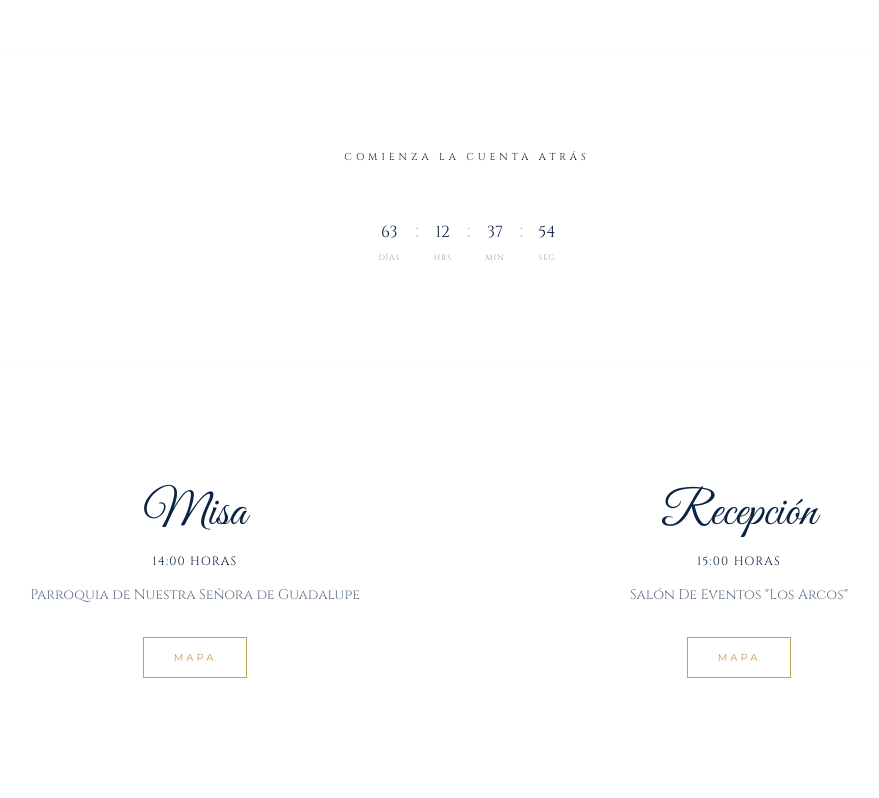
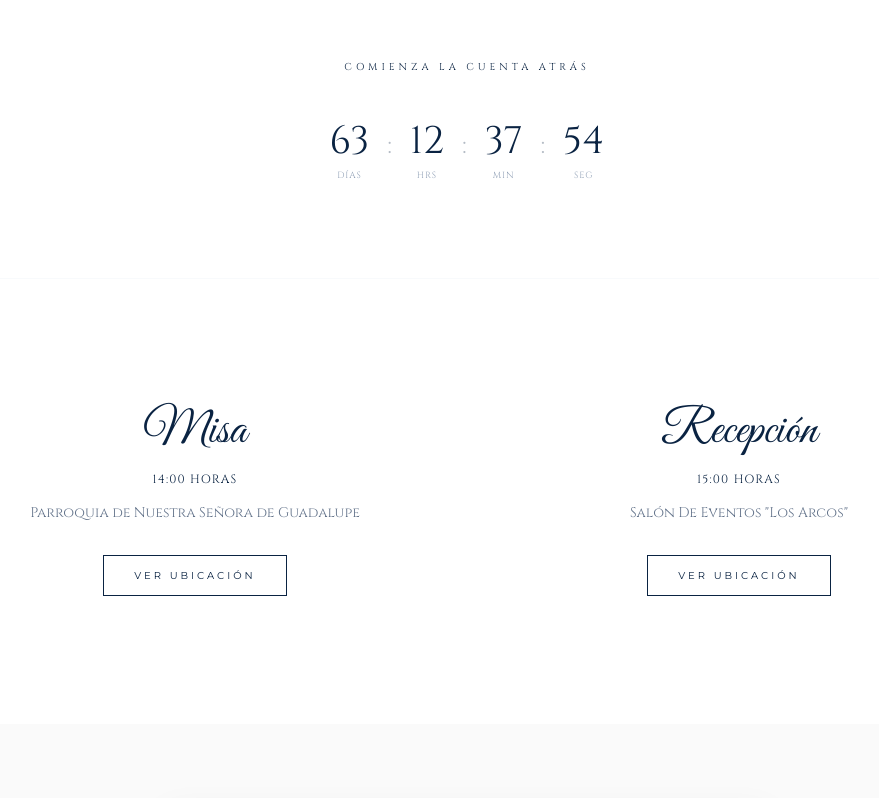
Before and after one commit to regina15033/-Oscar-Y-Fany-, a plain HTML site: page index.html in a window 1280 px wide. Shown: the part 2212-3010 px from the top of the page, without its empty margins (173-1052 px from the left). Drawn offline with nearby package versions, Linux system fonts and the light colour scheme.

Commit message:
Update index.html

```diff
--- a/index.html
+++ b/index.html
@@ -86,7 +86,7 @@
             width: 100%;
             max-width: 320px;
             padding: 20px 0;
-            background: transparent; /* Sin fondo como se solicitó */
+            background: transparent;
         }
 
         .player-label {
@@ -155,14 +155,31 @@
             box-shadow: 0 30px 60px rgba(0,0,0,0.3);
         }
 
+        /* Ajuste: Foto 1 reducida un 20% en altura (de 450px a 360px) */
         .image-short-frame {
             width: 100%;
             max-width: 600px;
-            height: 450px;
+            height: 360px;
             object-fit: cover;
             border: 12px solid white;
             box-shadow: 0 15px 35px rgba(0,0,0,0.1);
             margin: 0 auto;
+        }
+
+        /* Botón Ajustado a Azul Navy */
+        .btn-navy {
+            background: transparent;
+            border: 1px solid var(--navy-blue);
+            color: var(--navy-blue);
+            padding: 12px 30px;
+            font-size: 10px;
+            letter-spacing: 3px;
+            text-transform: uppercase;
+            transition: all 0.4s ease;
+        }
+        .btn-navy:hover {
+            background-color: var(--navy-blue);
+            color: white;
         }
 
         .btn-gold {
@@ -218,12 +235,22 @@
             font-weight: bold;
         }
 
+        /* Ajuste: Cuenta regresiva un 20% más grande */
         #countdown {
             display: flex;
             flex-direction: row;
             justify-content: center;
             align-items: baseline;
-            gap: 15px;
+            gap: 18px; /* Gap aumentado ligeramente */
+        }
+
+        #countdown .countdown-item span {
+            font-size: 2.4rem; /* Antes era por defecto (aprox 2rem), aumentado 20% */
+            line-height: 1;
+        }
+
+        #countdown p {
+            font-size: 9px; /* Aumentado proporcionalmente */
         }
     </style>
 </head>
@@ -246,7 +273,6 @@
             </div>
 
             <div class="reveal delay-2">
-                <!-- Frase restaurada -->
                 <p class="font-script text-xl md:text-2xl text-gold-subtle mb-10 opacity-80 px-4 max-w-md">
                     Nos encantaría celebrar este día tan especial junto a ti.
                 </p>
@@ -267,20 +293,15 @@
                     </div>
 
                     <div class="player-controls">
-                        <!-- Pista Anterior -->
                         <svg class="w-5 h-5 cursor-pointer opacity-70 hover:opacity-100" fill="currentColor" viewBox="0 0 24 24"><path d="M6 6h2v12H6zm3.5 6l8.5 6V6z"/></svg>
-                        <!-- Retroceder -->
                         <svg class="w-5 h-5 cursor-pointer opacity-70 hover:opacity-100" fill="currentColor" viewBox="0 0 24 24"><path d="M11 18V6l-8.5 6 8.5 6zm.5-6l8.5 6V6l-8.5 6z"/></svg>
 
-                        <!-- Play/Pause -->
                         <div class="play-main-circle" onclick="toggleMusic()">
                             <svg id="play-icon" class="w-7 h-7 ml-1" fill="currentColor" viewBox="0 0 24 24"><path d="M8 5v14l11-7z"/></svg>
                             <svg id="pause-icon" class="w-7 h-7 hidden" fill="currentColor" viewBox="0 0 24 24"><path d="M6 19h4V5H6v14zm8-14v14h4V5h-4z"/></svg>
                         </div>
 
-                        <!-- Avanzar -->
                         <svg class="w-5 h-5 cursor-pointer opacity-70 hover:opacity-100" fill="currentColor" viewBox="0 0 24 24"><path d="M4 18l8.5-6L4 6v12zm9-12v12l8.5-6L13 6z"/></svg>
-                        <!-- Siguiente Pista -->
                         <svg class="w-5 h-5 cursor-pointer opacity-70 hover:opacity-100" fill="currentColor" viewBox="0 0 24 24"><path d="M6 18l8.5-6L6 6v12zM16 6v12h2V6h-2z"/></svg>
                     </div>
                 </div>
@@ -332,7 +353,7 @@
         </div>
     </section>
 
-    <!-- FOTO 1 -->
+    <!-- FOTO 1: Reducida un 20% en altura -->
     <section class="py-20 px-6 bg-soft-white text-center">
         <div class="max-w-5xl mx-auto">
             <img src="https://raw.githubusercontent.com/regina15033/Nuestra-Boda-Oscar-Y-Fany-/main/WhatsApp%20Image%202026-05-01%20at%205.21.33%20PM.jpeg"
@@ -352,29 +373,29 @@
         </div>
     </section>
 
-    <!-- CUENTA REGRESIVA -->
+    <!-- CUENTA REGRESIVA: Aumentada un 20% -->
     <section class="py-24 px-6 bg-white text-center border-y border-slate-50">
         <div class="max-w-4xl mx-auto reveal">
             <h3 class="font-serif-elegant text-[10px] tracking-[0.4em] text-gold-subtle mb-12 uppercase">Comienza la cuenta atrás</h3>
             <div id="countdown" class="font-serif-elegant text-navy-blue">
                 <div class="countdown-item flex flex-col items-center">
                     <span id="days">00</span>
-                    <p class="text-[8px] uppercase tracking-widest mt-2 text-slate-400">Días</p>
+                    <p class="uppercase tracking-widest mt-2 text-slate-400">Días</p>
                 </div>
-                <div class="text-xl text-gold-subtle pt-1 opacity-30">:</div>
+                <div class="text-2xl text-gold-subtle pt-1 opacity-30">:</div>
                 <div class="countdown-item flex flex-col items-center">
                     <span id="hours">00</span>
-                    <p class="text-[8px] uppercase tracking-widest mt-2 text-slate-400">Hrs</p>
+                    <p class="uppercase tracking-widest mt-2 text-slate-400">Hrs</p>
                 </div>
-                <div class="text-xl text-gold-subtle pt-1 opacity-30">:</div>
+                <div class="text-2xl text-gold-subtle pt-1 opacity-30">:</div>
                 <div class="countdown-item flex flex-col items-center">
                     <span id="minutes">00</span>
-                    <p class="text-[8px] uppercase tracking-widest mt-2 text-slate-400">Min</p>
+                    <p class="uppercase tracking-widest mt-2 text-slate-400">Min</p>
                 </div>
-                <div class="text-xl text-gold-subtle pt-1 opacity-30">:</div>
+                <div class="text-2xl text-gold-subtle pt-1 opacity-30">:</div>
                 <div class="countdown-item flex flex-col items-center">
                     <span id="seconds">00</span>
-                    <p class="text-[8px] uppercase tracking-widest mt-2 text-slate-400">Seg</p>
+                    <p class="uppercase tracking-widest mt-2 text-slate-400">Seg</p>
                 </div>
             </div>
         </div>
@@ -388,19 +409,19 @@
                     <h3 class="font-script text-5xl mb-4 text-navy-blue">Misa</h3>
                     <p class="font-serif-elegant text-xs text-gold-subtle mb-4 tracking-widest uppercase">14:00 Horas</p>
                     <p class="font-serif-elegant text-sm text-slate-500 mb-8 px-4">Parroquia de Nuestra Señora de Guadalupe</p>
-                    <button onclick="window.open('https://maps.app.goo.gl/3')" class="btn-gold">Mapa</button>
+                    <button onclick="window.open('https://maps.app.goo.gl/3')" class="btn-navy">Ver Ubicación</button>
                 </div>
                 <div class="flex flex-col items-center text-center reveal">
                     <h3 class="font-script text-5xl mb-4 text-navy-blue">Recepción</h3>
                     <p class="font-serif-elegant text-xs text-gold-subtle mb-4 tracking-widest uppercase">15:00 Horas</p>
                     <p class="font-serif-elegant text-sm text-slate-500 mb-8 px-4">Salón De Eventos "Los Arcos"</p>
-                    <button onclick="window.open('https://maps.app.goo.gl/4')" class="btn-gold">Mapa</button>
+                    <button onclick="window.open('https://maps.app.goo.gl/4')" class="btn-navy">Ver Ubicación</button>
                 </div>
             </div>
         </div>
     </section>
 
-    <!-- SECCIÓN FOTO ADICIONAL DESPUÉS DE RECEPCIÓN -->
+    <!-- SECCIÓN FOTO ADICIONAL -->
     <section class="py-20 px-6 bg-soft-white text-center">
         <div class="max-w-5xl mx-auto">
             <img src="https://raw.githubusercontent.com/regina15033/Nuestra-Boda-Oscar-Y-Fany-/main/WhatsApp%20Image%202026-05-01%20at%205.22.05%20PM.jpeg"
```
